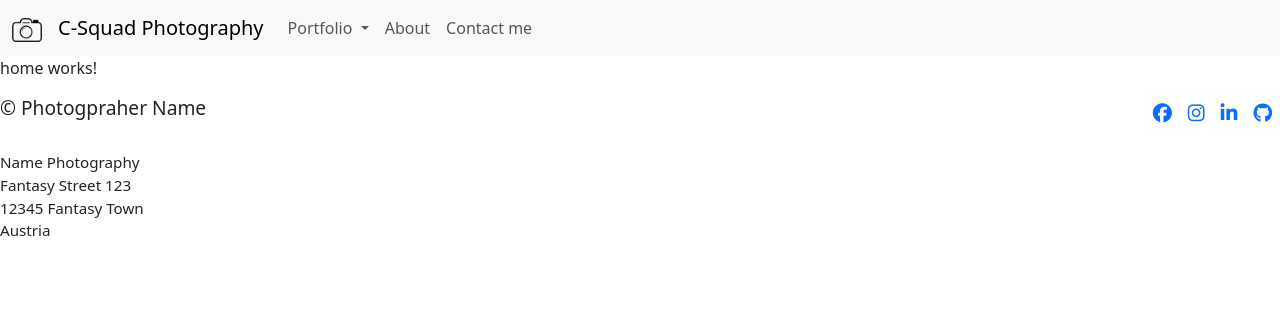
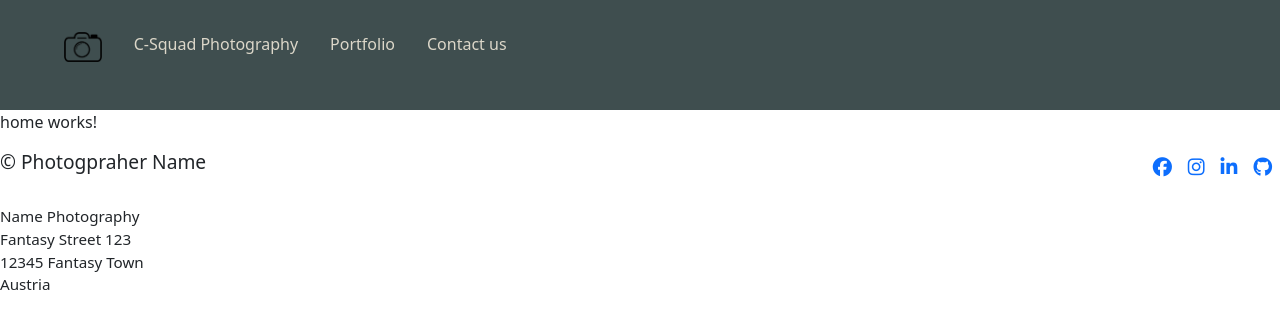
Before and after one commit to MoriartyShams/projectC, an Angular app: page / in a window 1280 px wide. Shown: the top 328 px of the page. Built offline with nearby package versions, Linux system fonts and the light colour scheme.

Commit message:
new navbar, font linked

```diff
--- a/src/app/app.css
+++ b/src/app/app.css
@@ -0,0 +1,3 @@
+body {
+  background-color: ;
+}
--- a/src/app/navbar/navbar.css
+++ b/src/app/navbar/navbar.css
@@ -0,0 +1,17 @@
+.c-navbar {
+  background-color: rgb(63, 78, 79);
+  padding: 2rem;
+  justify-content: left;
+}
+
+.c-navlinks {
+  display: flex;
+  list-style: none;
+
+  a,
+  img {
+    text-decoration: none;
+    color: rgb(220, 215, 201);
+    padding-right: 2rem;
+  }
+}
--- a/src/app/navbar/navbar.html
+++ b/src/app/navbar/navbar.html
@@ -1,54 +1,15 @@
-<nav class="navbar navbar-expand-lg bg-body-tertiary">
-  <div class="container-fluid">
-    <a class="navbar-brand" routerLink="/">
+<nav>
+  <div class="c-navbar">
+    <ul class="c-navlinks">
       <img
-        src="/images/icon-placeholder.webp"
+        src="images/icon-placeholder.webp"
         alt="icon"
-        width="30"
-        height="24"
+        height="30"
+        width="auto"
       />
-    </a>
-    <a class="navbar-brand" routerLink="/">C-Squad Photography</a>
-    <button
-      class="navbar-toggler"
-      type="button"
-      data-bs-toggle="collapse"
-      data-bs-target="#navbarSupportedContent"
-      aria-controls="navbarSupportedContent"
-      aria-expanded="false"
-      aria-label="Toggle navigation"
-    >
-      <span class="navbar-toggler-icon"></span>
-    </button>
-    <div class="collapse navbar-collapse" id="navbarSupportedContent">
-      <ul class="navbar-nav me-auto mb-2 mb-lg-0">
-
-        <li class="nav-item dropdown">
-          <a
-            class="nav-link dropdown-toggle"
-            routerLink="/portfolio"
-            role="button"
-            data-bs-toggle="dropdown"
-            aria-expanded="false"
-          >
-            Portfolio
-          </a>
-        <ul class="dropdown-menu">
-           <li><button class="dropdown-item" (click)="addCategory('')">All</button></li>
-             @if (categories.length > 0){
-              @for (category of categories; track category)  {
-                 <li><button class="dropdown-item" (click)="addCategory(category)">{{category}}</button></li>
-              }
-             }
-          </ul>
-        </li>
-        <li class="nav-item">
-          <a class="nav-link" routerLink="/about">About</a>
-        </li>
-        <li class="nav-item">
-          <a class="nav-link" routerLink="/contact">Contact me</a>
-        </li>
-      </ul>
-    </div>
+      <li><a routerLink="/">C-Squad Photography</a></li>
+      <li><a routerLink="/portfolio">Portfolio</a></li>
+      <li><a routerLink="/contact">Contact us</a></li>
+    </ul>
   </div>
 </nav>
```
